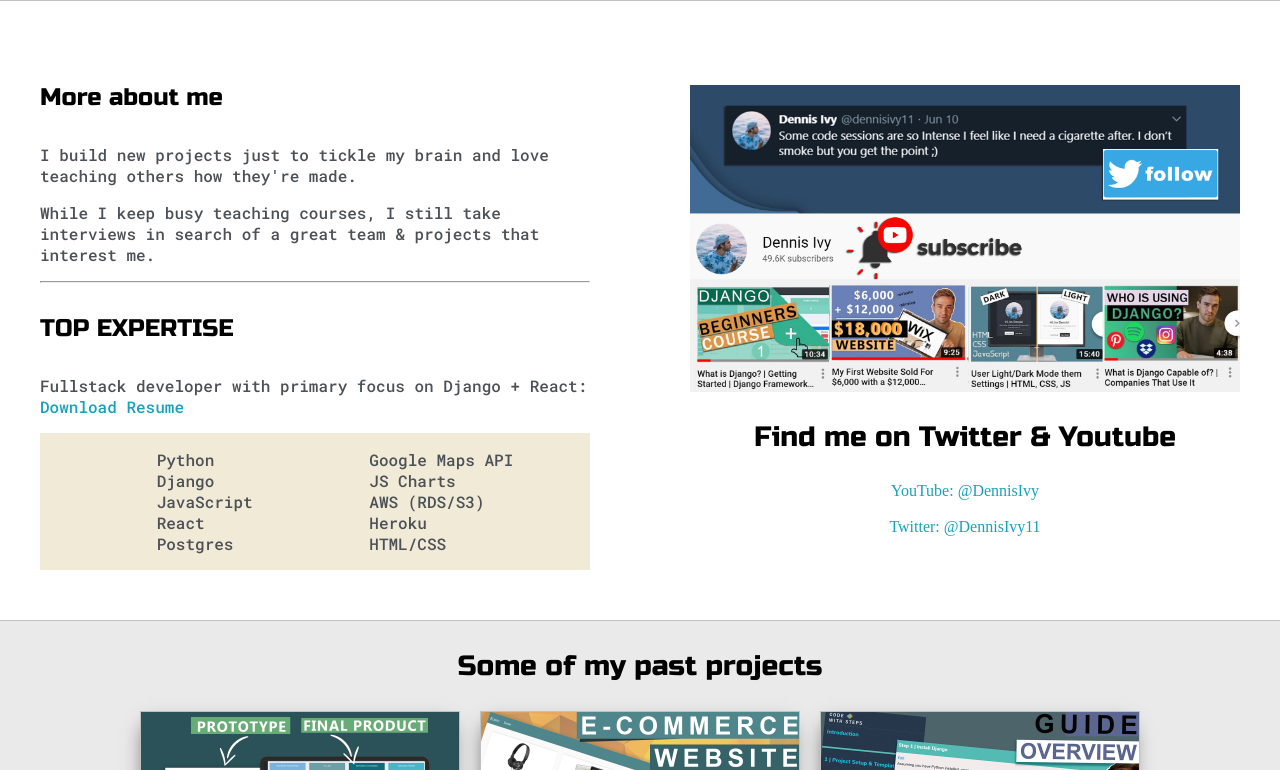
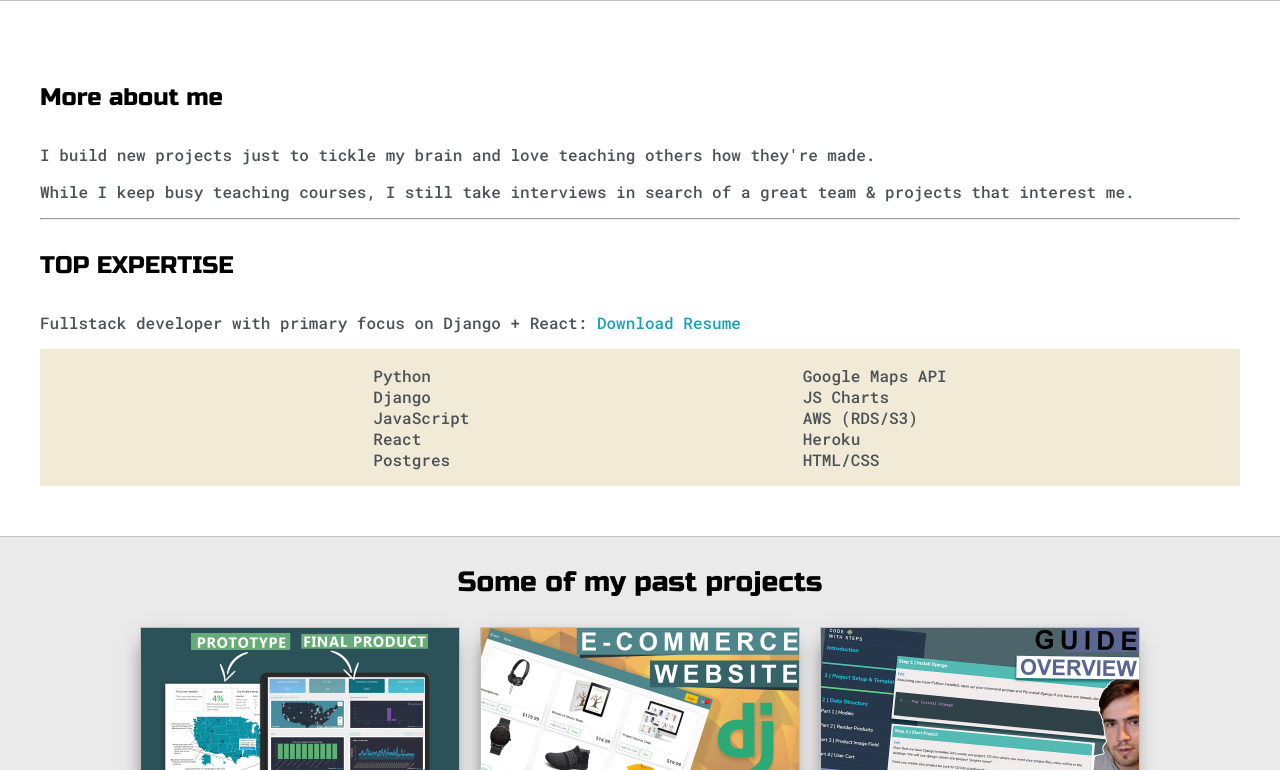
Before and after one commit to anmolshres/anmolshres, a plain HTML site: page personal_website/index.html in a window 1280 px wide. Shown: the part 680-1450 px from the top of the page. Drawn offline with Linux system fonts and the light colour scheme.

Commit message:
remove socials div

```diff
--- a/personal_website/index.html
+++ b/personal_website/index.html
@@ -123,19 +123,6 @@
               </ul>
             </div>
           </div>
-
-          <div class="social-links">
-            <img id="social_img" src="images/follow.jpg" />
-            <h3>Find me on Twitter & Youtube</h3>
-
-            <a target="_blank" href="https://www.youtube.com/c/dennisivy"
-              >YouTube: @DennisIvy</a
-            >
-            <br />
-            <a target="_blank" href="https://twitter.com/dennisivy11"
-              >Twitter: @DennisIvy11</a
-            >
-          </div>
         </div>
       </div>
     </section>
```
